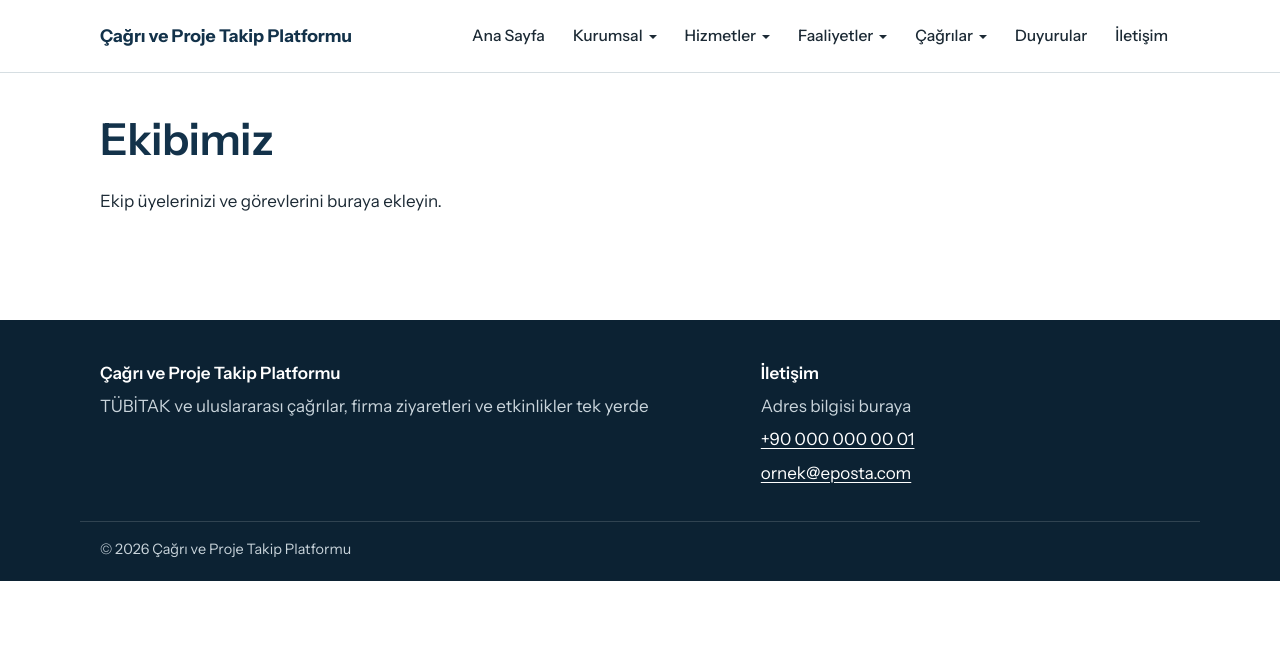
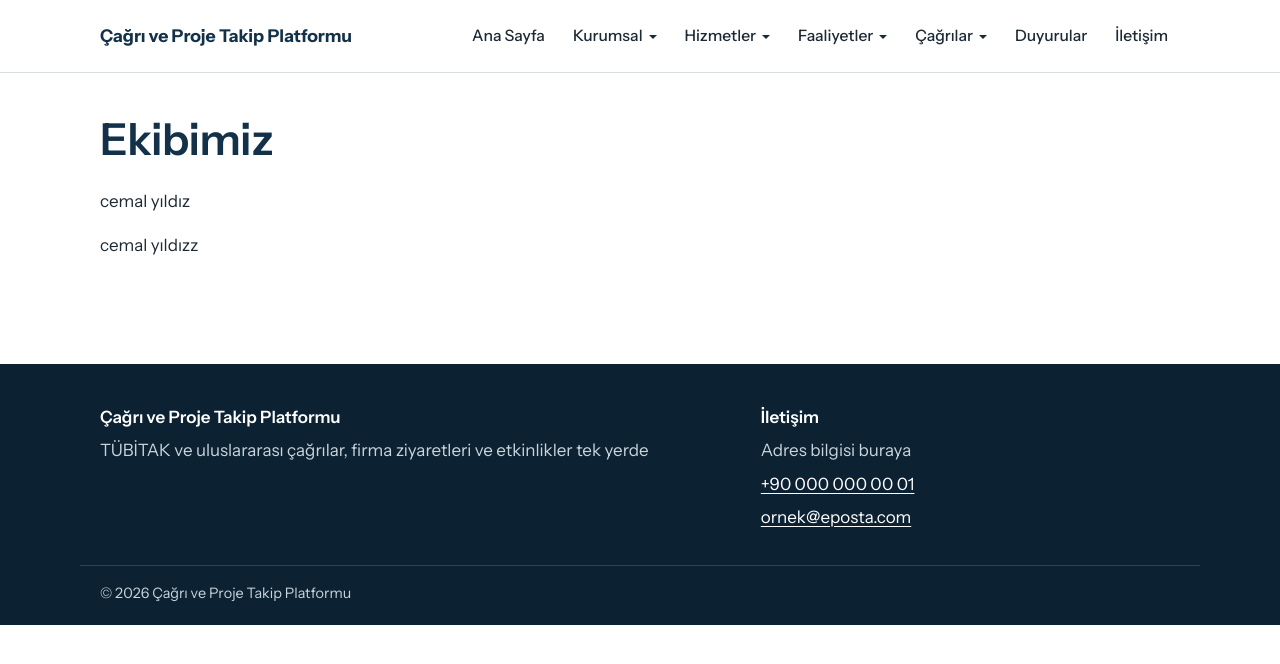
Before and after one commit to Anuj2244/anuj2244.github.io, a Jekyll site: the page built from sayfalar/ekibimiz.md, in a window 1280 px wide. Shown: the top 664 px of the page. Built offline with Jekyll 4.4.1, drawn with Linux system fonts in a browser that asks for light colours.

Commit message:
Update Sayfa “ekibimiz”

```diff
--- a/sayfalar/ekibimiz.md
+++ b/sayfalar/ekibimiz.md
@@ -2,4 +2,7 @@
 title: Ekibimiz
 permalink: /kurumsal/ekibimiz/
 ---
-Ekip üyelerinizi ve görevlerini buraya ekleyin.
+
+cemal yıldız
+
+cemal yıldızz
```
